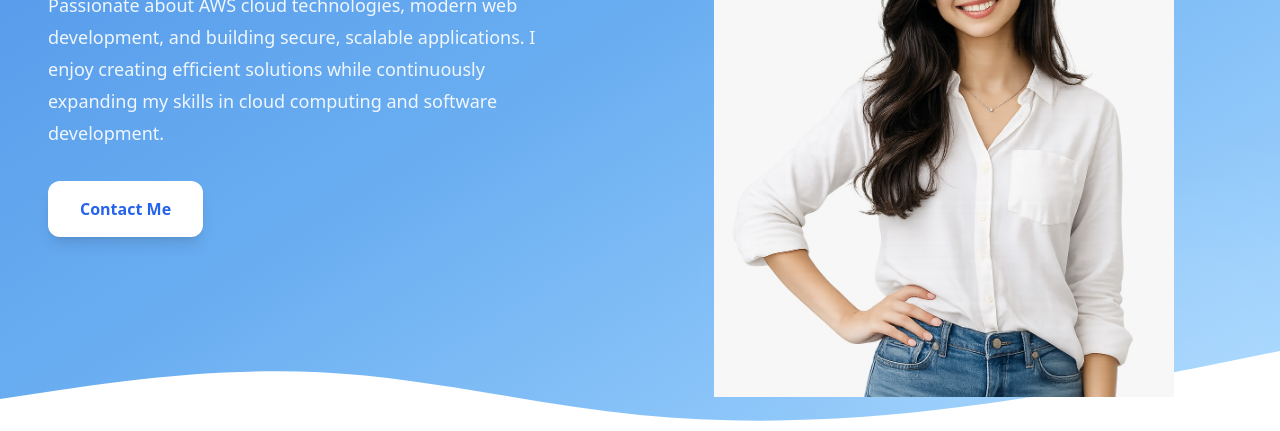
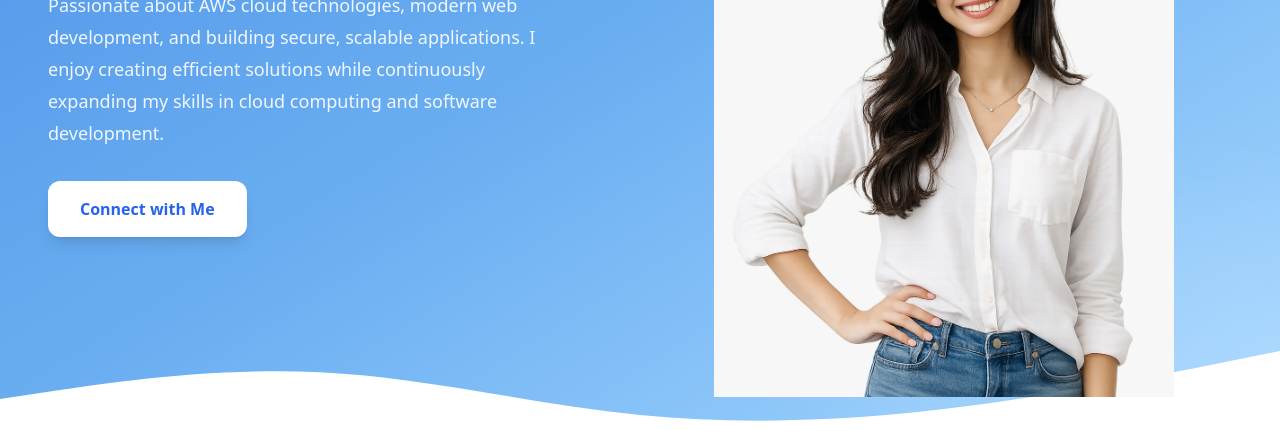
Before and after one commit to ibhawnabishnoi/AWS, a plain HTML site: page index.html in a window 1280 px wide. Shown: the part 369-800 px from the top of the page. Drawn offline with nearby package versions, Linux system fonts and the light colour scheme.

Commit message:
Updated index page

```diff
--- a/index.html
+++ b/index.html
@@ -59,7 +59,7 @@
                     </p>
 
                     <button class="mt-8 rounded-xl bg-white px-8 py-4 font-semibold text-blue-600 shadow-lg transition duration-300 hover:scale-105">
-                        Contact Me
+                        Connect with Me
                     </button>
 
                 </div>
```
